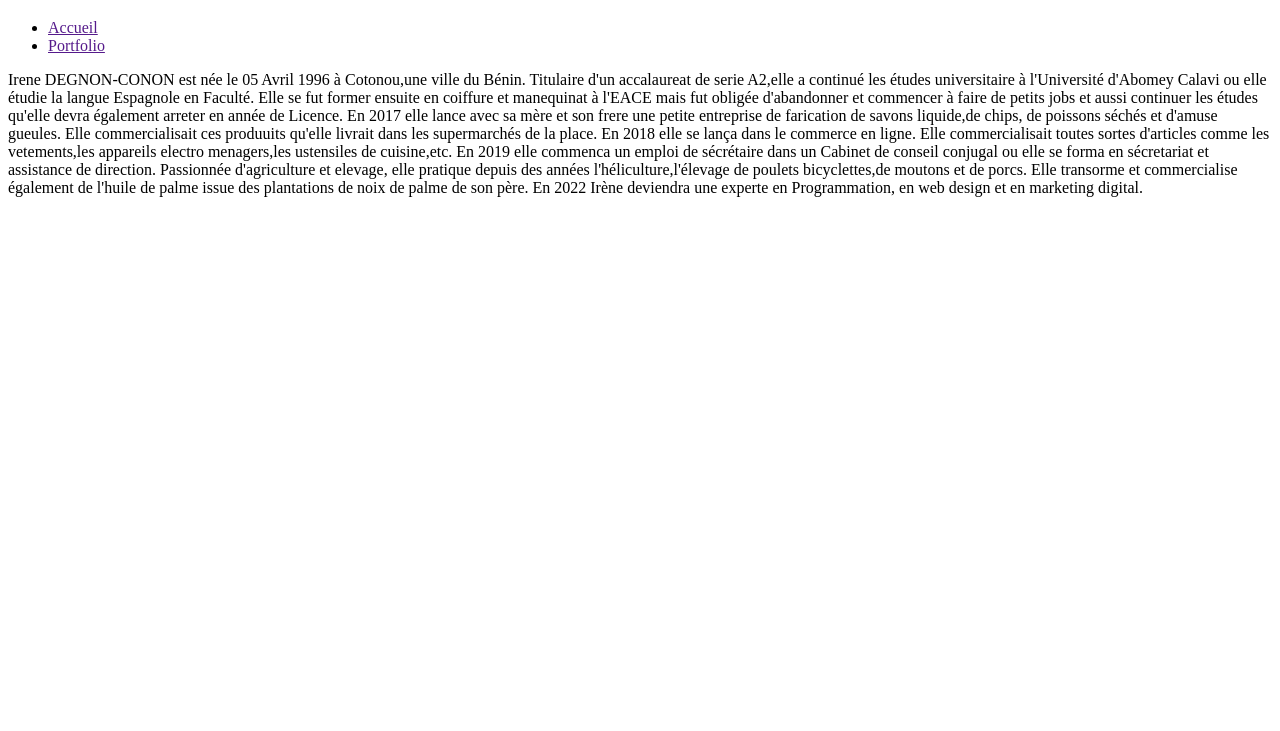
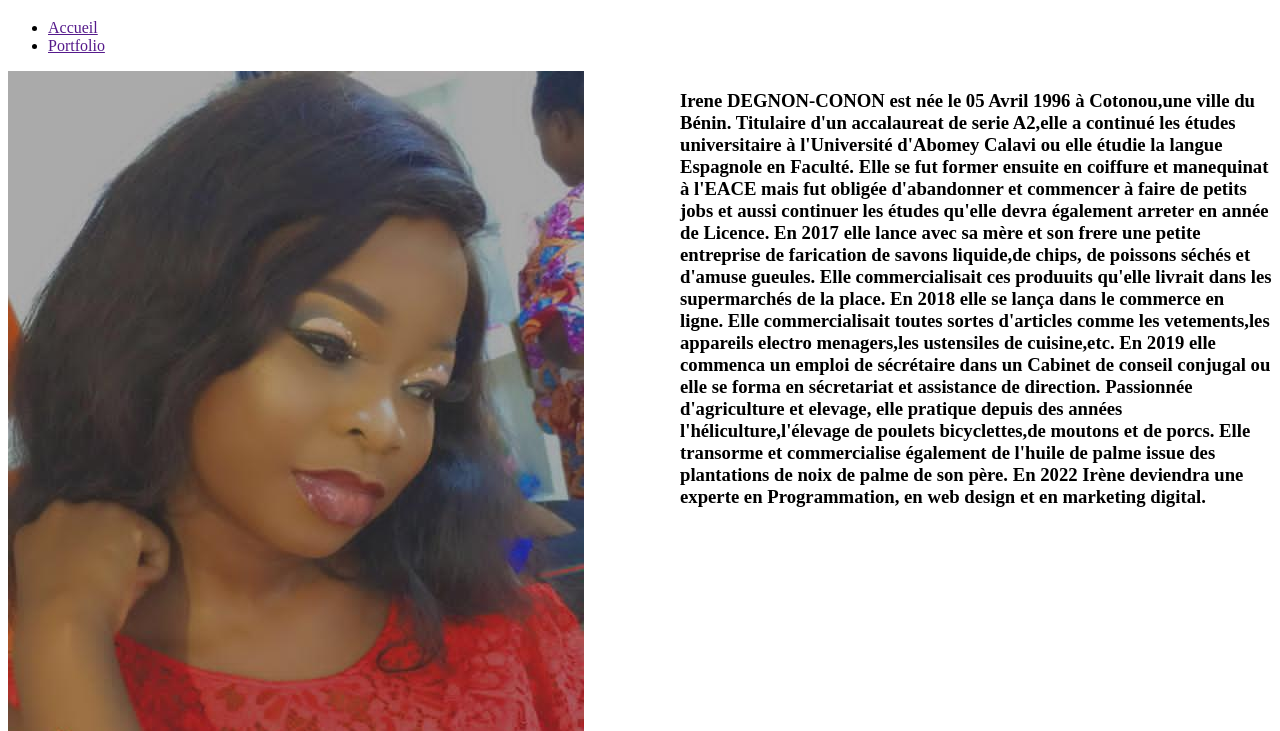
Before and after one commit to Irene-Lonlon/irene-lonlon, a plain HTML site: page Index.html in a window 1280 px wide. Shown: the part 61-792 px from the top of the page. Drawn offline with Linux system fonts and the light colour scheme.

Commit message:
Mise en forme main

```diff
--- a/Index.html
+++ b/Index.html
@@ -26,9 +26,13 @@
     </header>
 <!-- corps -->
     <main>
-        <p> Irene DEGNON-CONON est née le 05 Avril 1996 à Cotonou,une ville du Bénin. Titulaire d'un accalaureat de serie A2,elle a continué les études universitaire à l'Université d'Abomey Calavi ou elle étudie la langue Espagnole en Faculté. Elle se fut former ensuite en coiffure et manequinat à l'EACE mais fut obligée d'abandonner et commencer à faire de petits jobs et aussi continuer les études qu'elle devra également arreter en année de Licence. En 2017 elle lance avec sa mère et son frere une petite entreprise de farication de savons liquide,de chips, de poissons séchés et d'amuse gueules. Elle commercialisait ces produuits qu'elle livrait dans les supermarchés de la place. En 2018 elle se lança dans le commerce en ligne. Elle commercialisait toutes sortes d'articles comme les vetements,les appareils electro menagers,les ustensiles de cuisine,etc.
-            En 2019 elle commenca un emploi de sécrétaire dans un Cabinet de conseil conjugal ou elle se forma en sécretariat et assistance de direction. Passionnée d'agriculture et elevage, elle pratique depuis des années l'héliculture,l'élevage de poulets bicyclettes,de moutons et de porcs. Elle transorme et commercialise également de l'huile de palme issue des plantations de noix de palme de son père. En 2022 Irène deviendra une experte en Programmation, en web design et en marketing digital.
-     </p>
+       <div class= "flex">
+            <img src="Images/moimakeup.jpeg" alt="Ma photo">
+            <h3> Irene DEGNON-CONON est née le 05 Avril 1996 à Cotonou,une ville du Bénin. Titulaire d'un accalaureat de serie A2,elle a continué les études universitaire à l'Université d'Abomey Calavi ou elle étudie la langue Espagnole en Faculté. Elle se fut former ensuite en coiffure et manequinat à l'EACE mais fut obligée d'abandonner et commencer à faire de petits jobs et aussi continuer les études qu'elle devra également arreter en année de Licence. En 2017 elle lance avec sa mère et son frere une petite entreprise de farication de savons liquide,de chips, de poissons séchés et d'amuse gueules. Elle commercialisait ces produuits qu'elle livrait dans les supermarchés de la place. En 2018 elle se lança dans le commerce en ligne. Elle commercialisait toutes sortes d'articles comme les vetements,les appareils electro menagers,les ustensiles de cuisine,etc.
+                En 2019 elle commenca un emploi de sécrétaire dans un Cabinet de conseil conjugal ou elle se forma en sécretariat et assistance de direction. Passionnée d'agriculture et elevage, elle pratique depuis des années l'héliculture,l'élevage de poulets bicyclettes,de moutons et de porcs. Elle transorme et commercialise également de l'huile de palme issue des plantations de noix de palme de son père. En 2022 Irène deviendra une experte en Programmation, en web design et en marketing digital.
+            </h3>
+       </div>
+
     </main>
 <!-- pieds -->
     <footer>
--- a/Style.css
+++ b/Style.css
@@ -0,0 +1,6 @@
+.flex {
+    display:flex
+}
+.flex h3{
+    padding-left: 6rem;
+}
```
Also changed, not shown: Images/moicave.jpeg (added), Images/moimakeup.jpeg (added).
